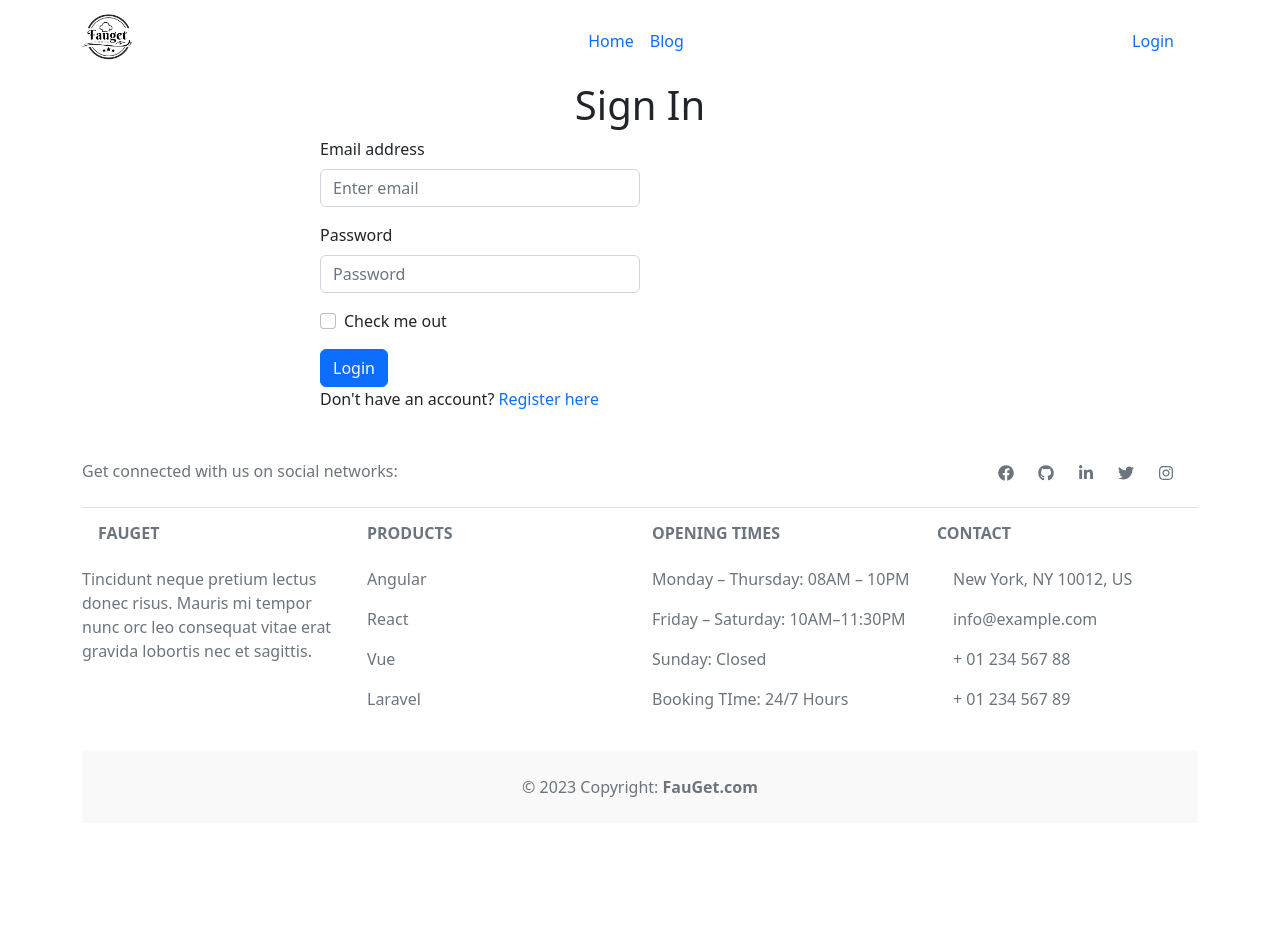
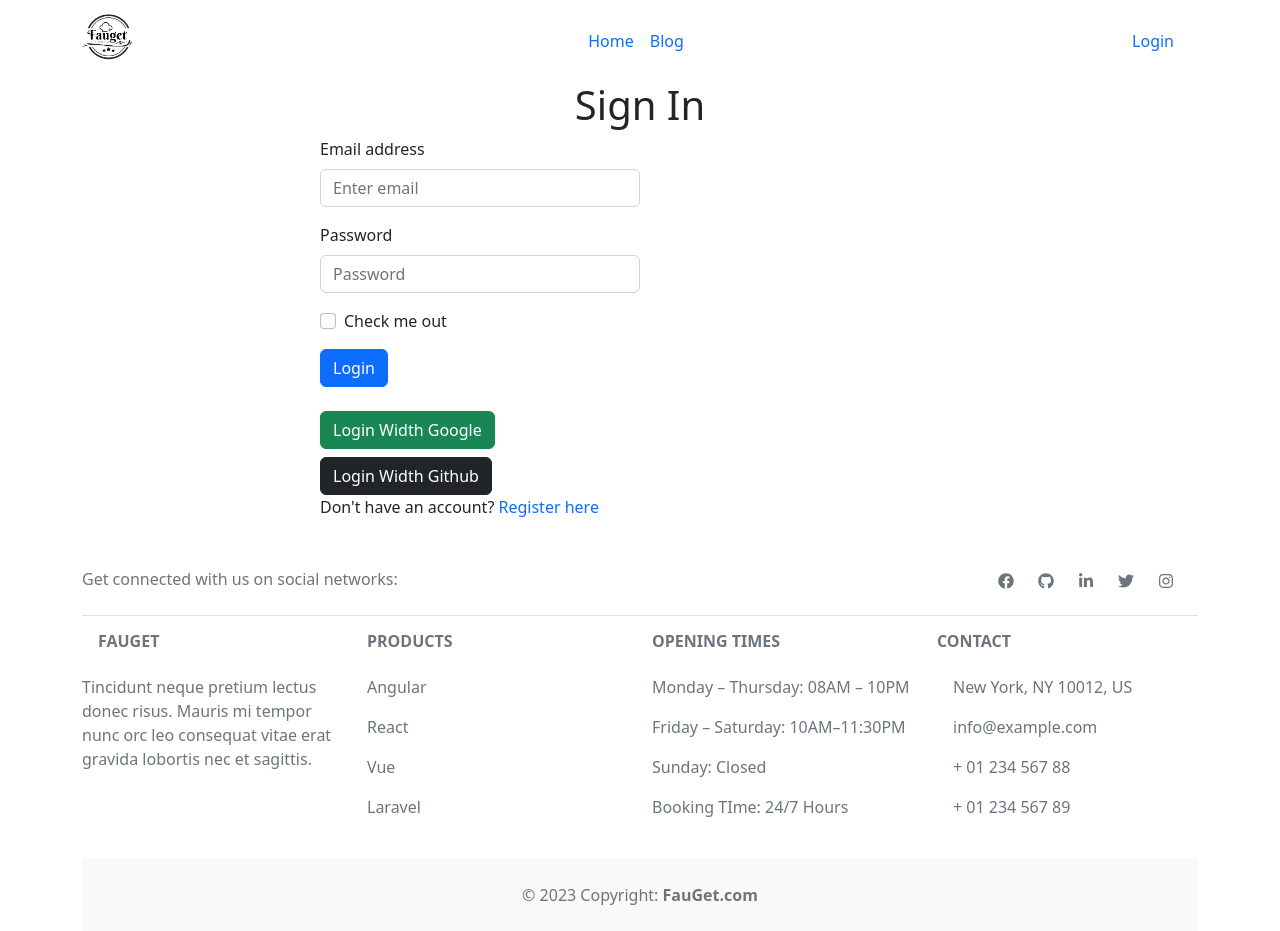
Before and after one commit to Yeakub1/chef-guru, a React (Vite) app: page /login in a window 1280 px wide. Before the commit the page ends 823 px from the top, so only its background shows below. Built offline with nearby package versions, Linux system fonts and the light colour scheme; no server answers.

Commit message:
google and github popup login

```diff
--- a/src/components/User/Login/Login.jsx
+++ b/src/components/User/Login/Login.jsx
@@ -2,6 +2,8 @@ import React, { useContext } from 'react';
 import { Button, Form } from 'react-bootstrap';
 import { Link, useLocation, useNavigate } from 'react-router-dom';
 import { AtuhContext } from '../../providers/AuthProviders';
+import { GithubAuthProvider, GoogleAuthProvider, getAuth, signInWithPopup } from 'firebase/auth';
+import app from '../../firebase/firebase.config';
 
 const Login = () => {
   const { sigIn } = useContext(AtuhContext);
@@ -9,6 +11,33 @@ const Login = () => {
   const location = useLocation();
   console.log('login page location', location);
   const from = location.state?.from?.pathname || '/';
+  const auth = getAuth(app);
+  const provider = new GoogleAuthProvider();
+  const gitProvider = new GithubAuthProvider();
+
+
+
+  const handleGoogleSigin = () => {
+    signInWithPopup(auth, provider)
+      .then((result) => {
+        const logedUser = result.user;
+        console.log(logedUser);
+      })
+      .catch((error) => {
+        console.log(error);
+      });
+  }
+
+  const handleGithubLogin = () => {
+    signInWithPopup(auth, gitProvider)
+      .then((result) => {
+        const logedUser = result.user;
+        console.log(logedUser);
+      })
+      .catch((error) => {
+        console.log(error);
+      });
+  }
 
   const handleLogin = event => {
     event.preventDefault();
@@ -57,6 +86,17 @@ const Login = () => {
           <Button variant="primary" type="submit">
             Login
           </Button>
+          <div className="mt-4 mx-auto">
+            <Button onClick={handleGoogleSigin} variant="success">
+              Login Width Google
+            </Button>
+          </div>
+          <div className="mt-2 mx-auto">
+            <Button onClick={handleGithubLogin} variant="dark">
+              Login Width Github
+            </Button>
+          </div>
+
           <p>
             Don't have an account?{" "}
             <Link to="/registion" className="text-decoration-none mt-5">
```
